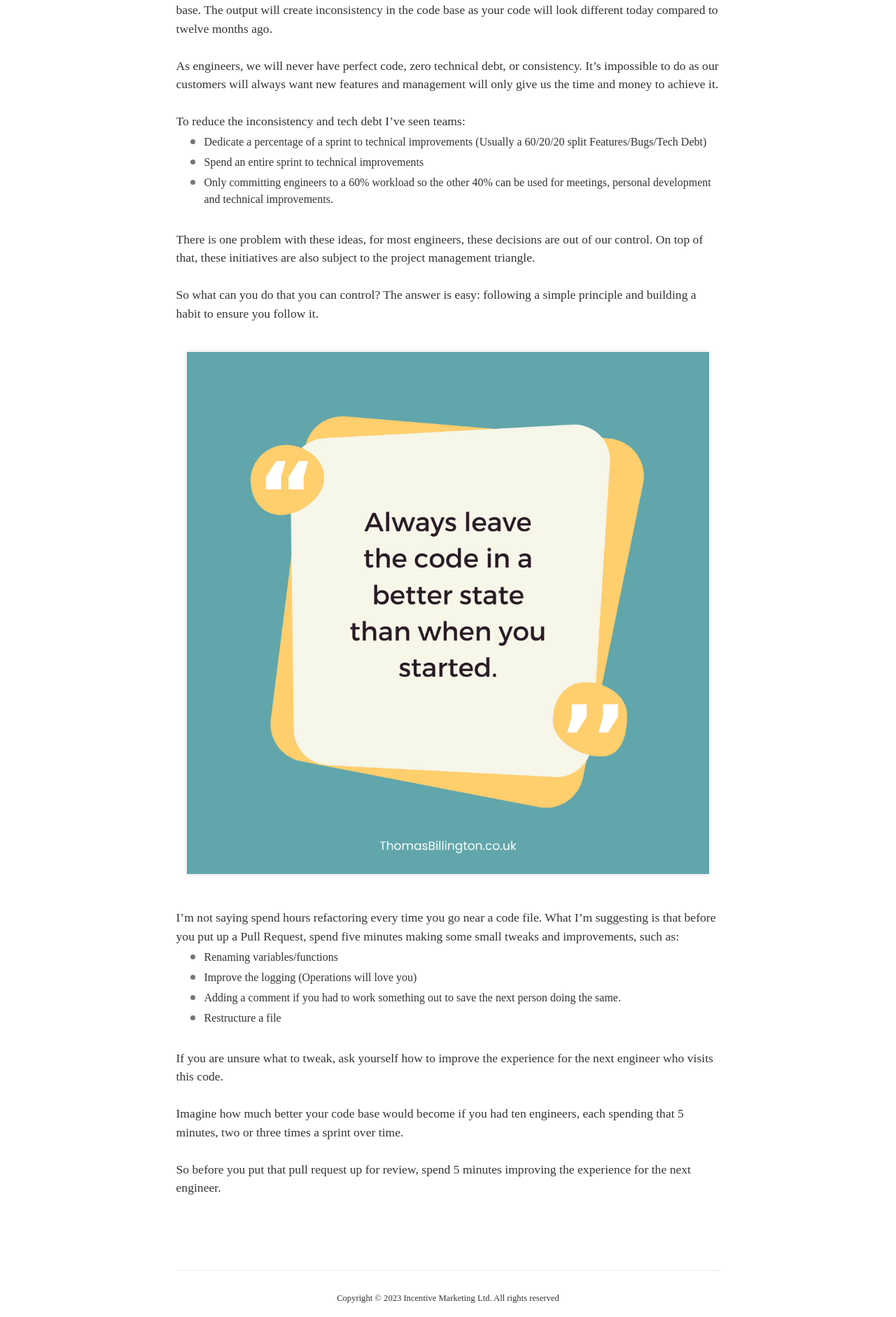
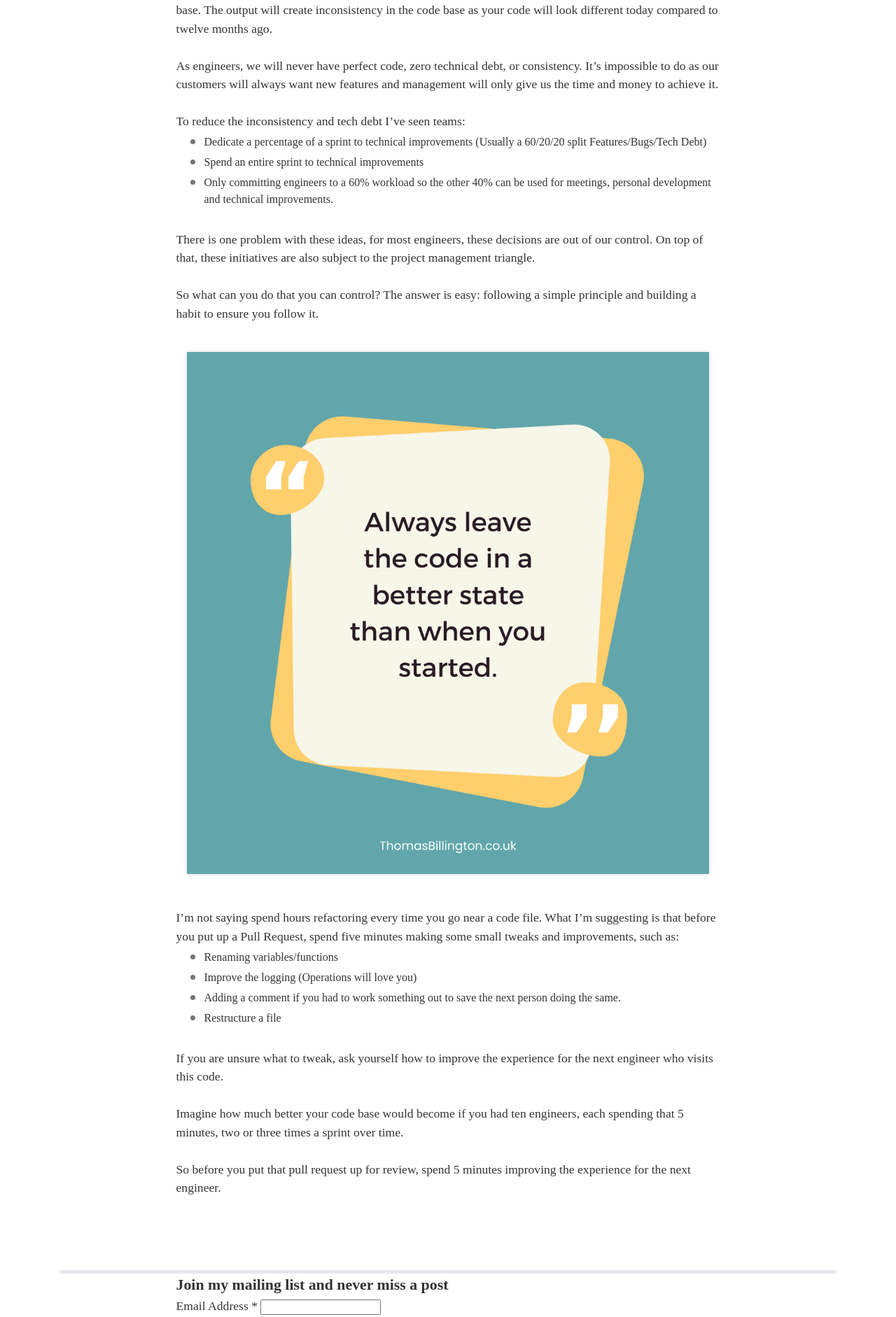
Before and after one commit to TomBillingtonUK/blog, a Jekyll site: the page built from _posts/2023-01-01-leave-code-in-better-place.md, in a window 1280 px wide. Shown: the part 1126-3008 px from the top of the page at 70% size. Built offline with Jekyll 4.4.1, drawn with Linux system fonts in a browser that asks for light colours; nearby versions of some CDN libraries; some web fonts are replaced; comment, search, counter and statistics services are not loaded.

Commit message:
Added mailchimp

```diff
--- /dev/null
+++ b/_includes/mailchimp.html
@@ -0,0 +1,32 @@
+<!-- Begin Mailchimp Signup Form -->
+<link href="//cdn-images.mailchimp.com/embedcode/classic-071822.css" rel="stylesheet" type="text/css">
+<style type="text/css">
+	#mc_embed_signup{background:#fff; clear:left; font:14px Helvetica,Arial,sans-serif;  max-width:600px;}
+	/* Add your own Mailchimp form style overrides in your site stylesheet or in this style block.
+	   We recommend moving this block and the preceding CSS link to the HEAD of your HTML file. */
+</style>
+<div id="mc_embed_signup">
+    <form action="https://thomasbillington.us17.list-manage.com/subscribe/post?u=624e66ed4a919b79855bddea5&amp;id=c905dff714&amp;f_id=000d4de0f0" method="post" id="mc-embedded-subscribe-form" name="mc-embedded-subscribe-form" class="validate" target="_blank" novalidate>
+        <div id="mc_embed_signup_scroll">
+        <h4>Join my mailing list and never miss a post</h4>
+<div class="mc-field-group">
+	<label for="mce-EMAIL">Email Address  <span class="asterisk">*</span>
+</label>
+	<input type="email" value="" name="EMAIL" class="required email" id="mce-EMAIL" required>
+</div>
+	<div id="mce-responses" class="clear foot">
+		<div class="response" id="mce-error-response" style="display:none"></div>
+		<div class="response" id="mce-success-response" style="display:none"></div>
+	</div>    <!-- real people should not fill this in and expect good things - do not remove this or risk form bot signups-->
+    <div style="position: absolute; left: -5000px;" aria-hidden="true"><input type="text" name="b_624e66ed4a919b79855bddea5_c905dff714" tabindex="-1" value=""></div>
+        <div class="optionalParent">
+            <div class="clear foot">
+                <input type="submit" value="Subscribe" name="subscribe" id="mc-embedded-subscribe" class="button">
+                <p class="brandingLogo"><a href="http://eepurl.com/ihtFQT" title="Mailchimp - email marketing made easy and fun"><img src="https://eep.io/mc-cdn-images/template_images/branding_logo_text_dark_dtp.svg"></a></p>
+            </div>
+        </div>
+    </div>
+</form>
+</div>
+<script type='text/javascript' src='//s3.amazonaws.com/downloads.mailchimp.com/js/mc-validate.js'></script><script type='text/javascript'>(function($) {window.fnames = new Array(); window.ftypes = new Array();fnames[0]='EMAIL';ftypes[0]='email';fnames[1]='FNAME';ftypes[1]='text';fnames[2]='LNAME';ftypes[2]='text';fnames[3]='ADDRESS';ftypes[3]='address';fnames[4]='PHONE';ftypes[4]='phone';fnames[5]='BIRTHDAY';ftypes[5]='birthday';}(jQuery));var $mcj = jQuery.noConflict(true);</script>
+<!--End mc_embed_signup-->
--- a/_layouts/post.html
+++ b/_layouts/post.html
@@ -16,6 +16,10 @@
 
 <div id="top" class="top-btn" onclick="moveTop()">
   <i class="fas fa-chevron-up"></i>
+</div>
+
+<div id="mailchimp-post">
+  {% include mailchimp.html %}
 </div>
 
 <!-- Disqus -->
--- a/_sass/layouts/_post.scss
+++ b/_sass/layouts/_post.scss
@@ -58,6 +58,11 @@
     background-color: $theme-dark2;
 }
 
+#mailchimp-post {
+    @extend %page-padding;
+    border-top: 5px solid #e7e9ee;
+}
+
 #comments{
     @extend %page-padding;
     div.border{
```
Also changed, not shown: assets/img/emails/email-header.png (added).
